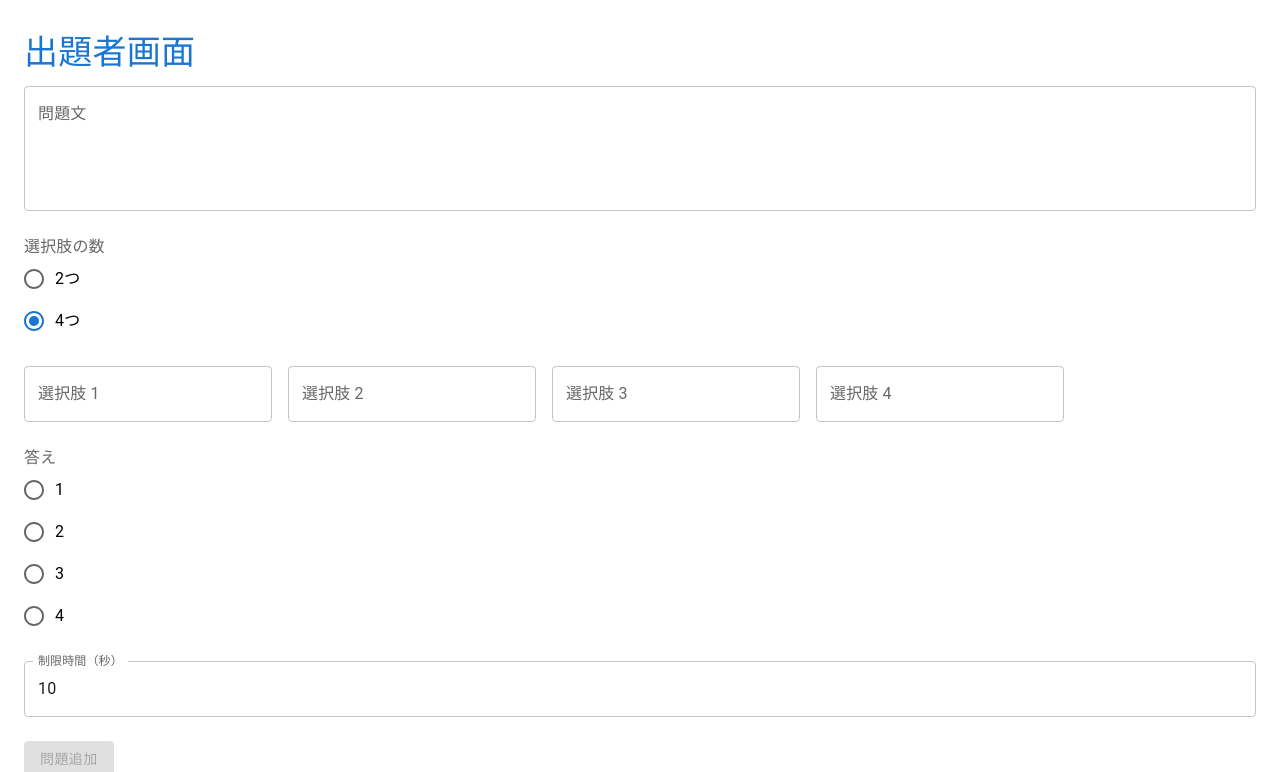
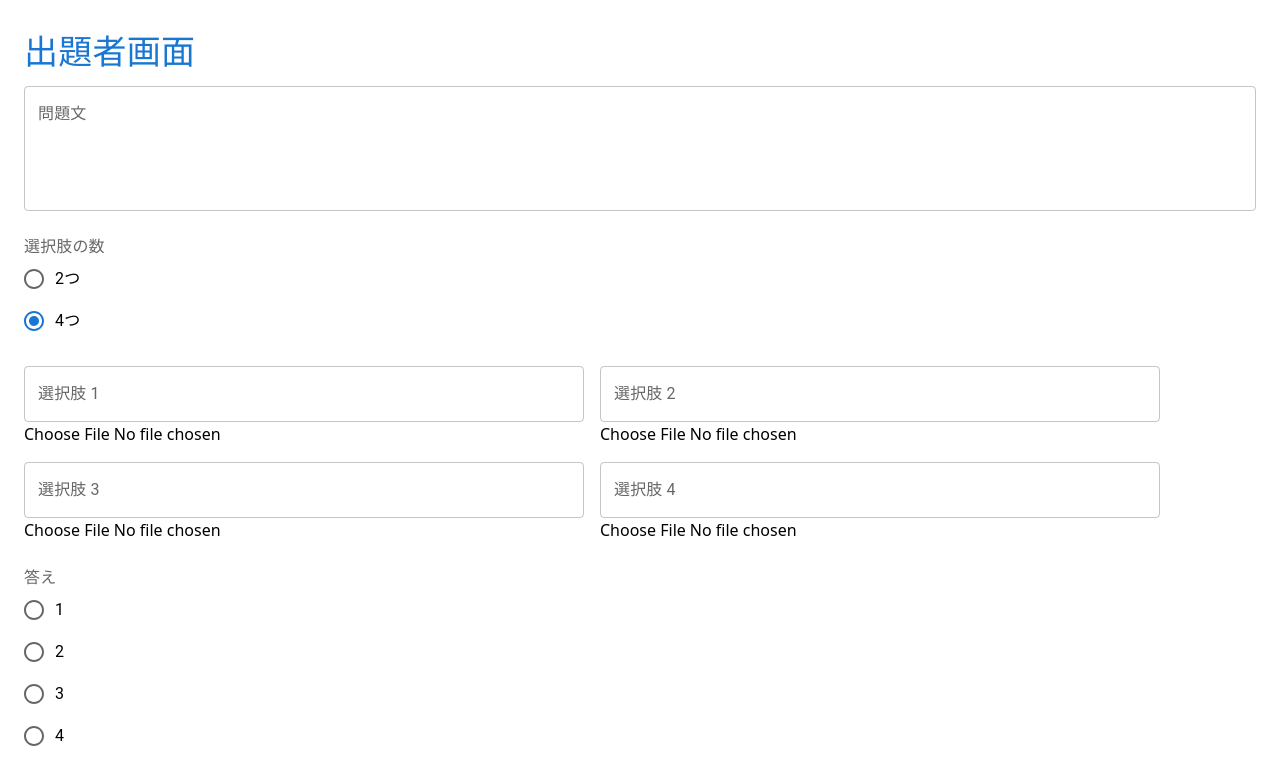
Before and after one commit to kutanitakuya/quiz-app-github, a Next.js app: page /host in a window 1280 px wide. Shown: the top 772 px of the page. Built offline with nearby package versions, Linux system fonts and the light colour scheme; no server answers; the database is empty.

Commit message:
20250609更新 画像アップロード対応

```diff
--- a/app/host/page.tsx
+++ b/app/host/page.tsx
@@ -22,7 +22,8 @@ import {
   Paper,
 } from "@mui/material";
 import Grid from '@mui/material/Grid'
-import './page.css';
+import { getStorage, ref, uploadBytes, getDownloadURL } from "firebase/storage";
+import { deleteObject } from "firebase/storage";
 
 type ReceiveQuestion = {
   id: string;
@@ -116,6 +117,29 @@ const Host: React.FC = () => {
 
   };
 
+  // 画像を選択肢としてアップロードする関数
+  const handleImageUpload = async (e: React.ChangeEvent<HTMLInputElement>, index: number) => {
+    const file = e.target.files?.[0];
+    if (!file) return;
+
+    const storage = getStorage();
+    const storageRef = ref(storage, `choices/${Date.now()}_${file.name}`);
+    await uploadBytes(storageRef, file);
+    const url = await getDownloadURL(storageRef);
+
+    const newChoices = [...choices];
+    newChoices[index] = url;  // URL を選択肢として保存
+    setChoices(newChoices);
+  };
+
+  // 画像を更新する時に前の画像を削除する関数
+  const deleteImage = async (url: string) => {
+    const storage = getStorage();
+    const decodedPath = decodeURIComponent(new URL(url).pathname.split('/o/')[1]);
+    const imageRef = ref(storage, decodedPath);
+    await deleteObject(imageRef);
+  };
+
   // 問題を編集する関数
   const handleEditClick = (question: ReceiveQuestion) => {
     setEditingId(question.id);
@@ -191,6 +215,11 @@ const Host: React.FC = () => {
               label={`選択肢 ${idx + 1}`}
               value={choice}
               onChange={(e) => handleChoiceChange(idx, e.target.value)}
+            />
+            <input
+              type="file"
+              accept="image/*"
+              onChange={(e) => handleImageUpload(e, idx)}
             />
           </Grid>
         ))}
--- a/src/lib/firebase.ts
+++ b/src/lib/firebase.ts
@@ -1,6 +1,7 @@
 // firebase.ts
 import { initializeApp } from 'firebase/app';
 import { getFirestore, Firestore } from 'firebase/firestore';
+import { getStorage } from 'firebase/storage';
 
 // Your web app's Firebase configuration
 // For Firebase JS SDK v7.20.0 and later, measurementId is optional
@@ -19,5 +20,6 @@ const app = initializeApp(firebaseConfig);
 
 // Firestoreインスタンスを取得
 const db: Firestore = getFirestore(app);
+export const storage = getStorage(app);
 
 export { db };
```
